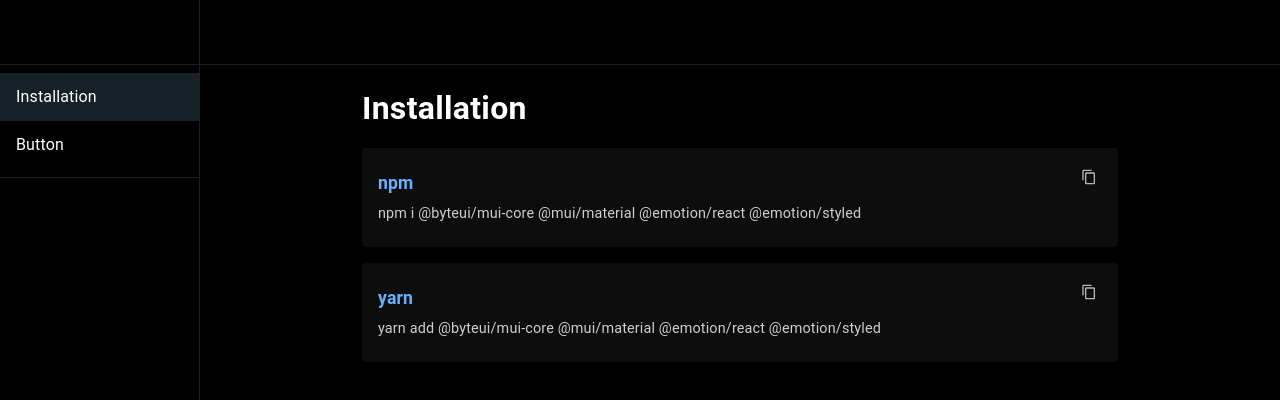
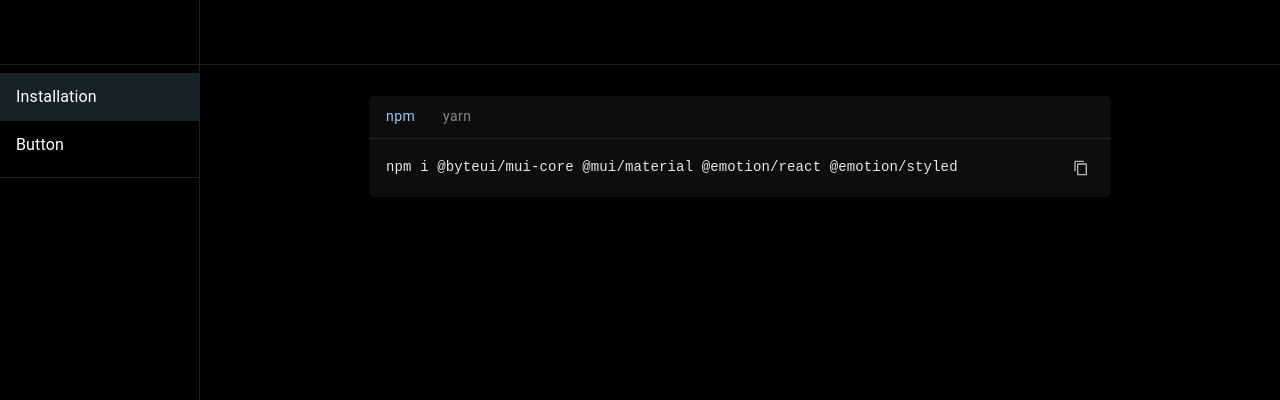
Before and after one commit to Surjendu-kar/ByteUI-Core, a React (Vite) app: page /button in a window 1280 px wide. Shown: the top 400 px of the page. Built offline with nearby package versions, Linux system fonts and the light colour scheme.

Commit message:
change Installation design

```diff
--- a/src/components/Installation/Installation.tsx
+++ b/src/components/Installation/Installation.tsx
@@ -1,126 +1,138 @@
-// Installation.tsx
-import { Box, ListItemText, IconButton } from "@mui/material";
-import ContentCopyOutlinedIcon from "@mui/icons-material/ContentCopyOutlined";
+import React, { useState } from "react";
+import {
+  Box,
+  Tabs,
+  Tab,
+  IconButton,
+  Typography,
+  Paper,
+  Stack,
+} from "@mui/material";
+import ContentCopyIcon from "@mui/icons-material/ContentCopy";
 import CheckIcon from "@mui/icons-material/Check";
-import { useState } from "react";
 
 const Installation = () => {
-  const [copiedNpm, setCopiedNpm] = useState(false);
-  const [copiedYarn, setCopiedYarn] = useState(false);
-
-  const handleCopy = async (command: string, type: "npm" | "yarn") => {
-    await navigator.clipboard.writeText(command);
-    if (type === "npm") {
-      setCopiedNpm(true);
-      setTimeout(() => setCopiedNpm(false), 2000);
-    } else {
-      setCopiedYarn(true);
-      setTimeout(() => setCopiedYarn(false), 2000);
-    }
-  };
+  const [activeTab, setActiveTab] = useState(0);
+  const [copied, setCopied] = useState(false);
 
   const npmCommand =
     "npm i @byteui/mui-core @mui/material @emotion/react @emotion/styled";
   const yarnCommand =
     "yarn add @byteui/mui-core @mui/material @emotion/react @emotion/styled";
 
+  const handleTabChange = (_: React.SyntheticEvent, newValue: number) => {
+    setActiveTab(newValue);
+  };
+
+  const handleCopy = async () => {
+    const commandToCopy = activeTab === 0 ? npmCommand : yarnCommand;
+    await navigator.clipboard.writeText(commandToCopy);
+    setCopied(true);
+    setTimeout(() => setCopied(false), 2000);
+  };
+
   return (
-    <Box sx={{ width: "70%", margin: "0 auto", mb: 8 }}>
-      <ListItemText
-        primary="Installation"
-        primaryTypographyProps={{
-          fontSize: "2rem",
-          fontWeight: 700,
-          color: "#fff",
-          mb: 2,
+    <Stack sx={{ width: "100%", alignItems: "center" }}>
+      <Stack
+        sx={{
+          width: "70%",
+          margin: "0 auto",
+          alignItems: "flex-start",
+          padding: "1rem 0.5rem 4rem",
+        }}
+      >
+        <Paper
+          sx={{
+            bgcolor: "rgba(0, 0, 0, 0.87)",
+            color: "white",
+            borderRadius: 1,
+            overflow: "hidden",
+            width: "100%",
+          }}
+        >
+          <Tabs
+            value={activeTab}
+            onChange={handleTabChange}
+            sx={{
+              minHeight: "40px",
+              borderBottom: 1,
+              borderColor: "rgba(255, 255, 255, 0.1)",
+              "& .MuiTabs-indicator": {
+                display: "none",
+              },
+            }}
+          >
+            <Tab
+              label="npm"
+              sx={{
+                color: activeTab === 0 ? "white" : "rgba(255, 255, 255, 0.5)",
+                minHeight: "40px",
+                textTransform: "none",
+                fontSize: "14px",
+                fontWeight: "normal",
+                minWidth: "auto",
+                "&:hover": {
+                  bgcolor: "#3d47514d",
+                  color: "white",
+                },
               }}
             />
-      <Box sx={{ display: "flex", flexDirection: "column", gap: 2 }}>
+            <Tab
+              label="yarn"
+              sx={{
+                color: activeTab === 1 ? "white" : "rgba(255, 255, 255, 0.5)",
+                minHeight: "40px",
+                padding: "8px 12px",
+                textTransform: "none",
+                fontSize: "14px",
+                fontWeight: "normal",
+                minWidth: "auto",
+                "&:hover": {
+                  bgcolor: "#3d47514d",
+                  color: "white",
+                },
+              }}
+            />
+          </Tabs>
           <Box
             sx={{
-            bgcolor: "rgba(255, 255, 255, 0.05)",
-            p: 2,
-            borderRadius: 1,
               display: "flex",
               justifyContent: "space-between",
-            alignItems: "flex-start",
+              alignItems: "center",
+              p: 2,
             }}
           >
-          <ListItemText
-            primary="npm"
-            secondary={npmCommand}
-            primaryTypographyProps={{
-              color: "#66b2ff",
-              fontWeight: "bold",
-              fontSize: "1.1rem",
-              mb: 1,
+            <Typography
+              component="code"
+              sx={{
+                fontFamily: "monospace",
+                fontSize: "14px",
+                color: "rgba(255, 255, 255, 0.9)",
               }}
-            secondaryTypographyProps={{
-              color: "rgba(255, 255, 255, 0.8)",
-              fontSize: "0.9rem",
-              sx: { wordBreak: "break-all" },
-            }}
-          />
+            >
+              {activeTab === 0 ? npmCommand : yarnCommand}
+            </Typography>
             <IconButton
+              onClick={handleCopy}
               size="small"
-            onClick={() => handleCopy(npmCommand, "npm")}
               sx={{
-              color: copiedNpm ? "#a6e3a1" : "rgba(255, 255, 255, 0.7)",
-              "&:hover": { bgcolor: "rgba(255, 255, 255, 0.1)" },
+                color: copied ? "#a6e3a1" : "rgba(255, 255, 255, 0.7)",
+                "&:hover": {
+                  backgroundColor: "rgba(255, 255, 255, 0.1)",
+                },
                 ml: 1,
               }}
             >
-            {copiedNpm ? (
-              <CheckIcon fontSize="small" sx={{ fontSize: 16 }} />
+              {copied ? (
+                <CheckIcon sx={{ fontSize: 16 }} />
               ) : (
-              <ContentCopyOutlinedIcon fontSize="small" sx={{ fontSize: 16 }} />
+                <ContentCopyIcon sx={{ fontSize: 16 }} />
               )}
             </IconButton>
           </Box>
-
-        <Box
-          sx={{
-            bgcolor: "rgba(255, 255, 255, 0.05)",
-            p: 2,
-            borderRadius: 1,
-            display: "flex",
-            justifyContent: "space-between",
-            alignItems: "flex-start",
-          }}
-        >
-          <ListItemText
-            primary="yarn"
-            secondary={yarnCommand}
-            primaryTypographyProps={{
-              color: "#66b2ff",
-              fontWeight: "bold",
-              fontSize: "1.1rem",
-              mb: 1,
-            }}
-            secondaryTypographyProps={{
-              color: "rgba(255, 255, 255, 0.8)",
-              fontSize: "0.9rem",
-              sx: { wordBreak: "break-all" },
-            }}
-          />
-          <IconButton
-            size="small"
-            onClick={() => handleCopy(yarnCommand, "yarn")}
-            sx={{
-              color: copiedYarn ? "#a6e3a1" : "rgba(255, 255, 255, 0.7)",
-              "&:hover": { bgcolor: "rgba(255, 255, 255, 0.1)" },
-              ml: 1,
-            }}
-          >
-            {copiedYarn ? (
-              <CheckIcon fontSize="small" sx={{ fontSize: 16 }} />
-            ) : (
-              <ContentCopyOutlinedIcon fontSize="small" sx={{ fontSize: 16 }} />
-            )}
-          </IconButton>
-        </Box>
-      </Box>
-    </Box>
+        </Paper>
+      </Stack>
+    </Stack>
   );
 };
 
```
Lines whose indentation alone changed are shown as unchanged.
